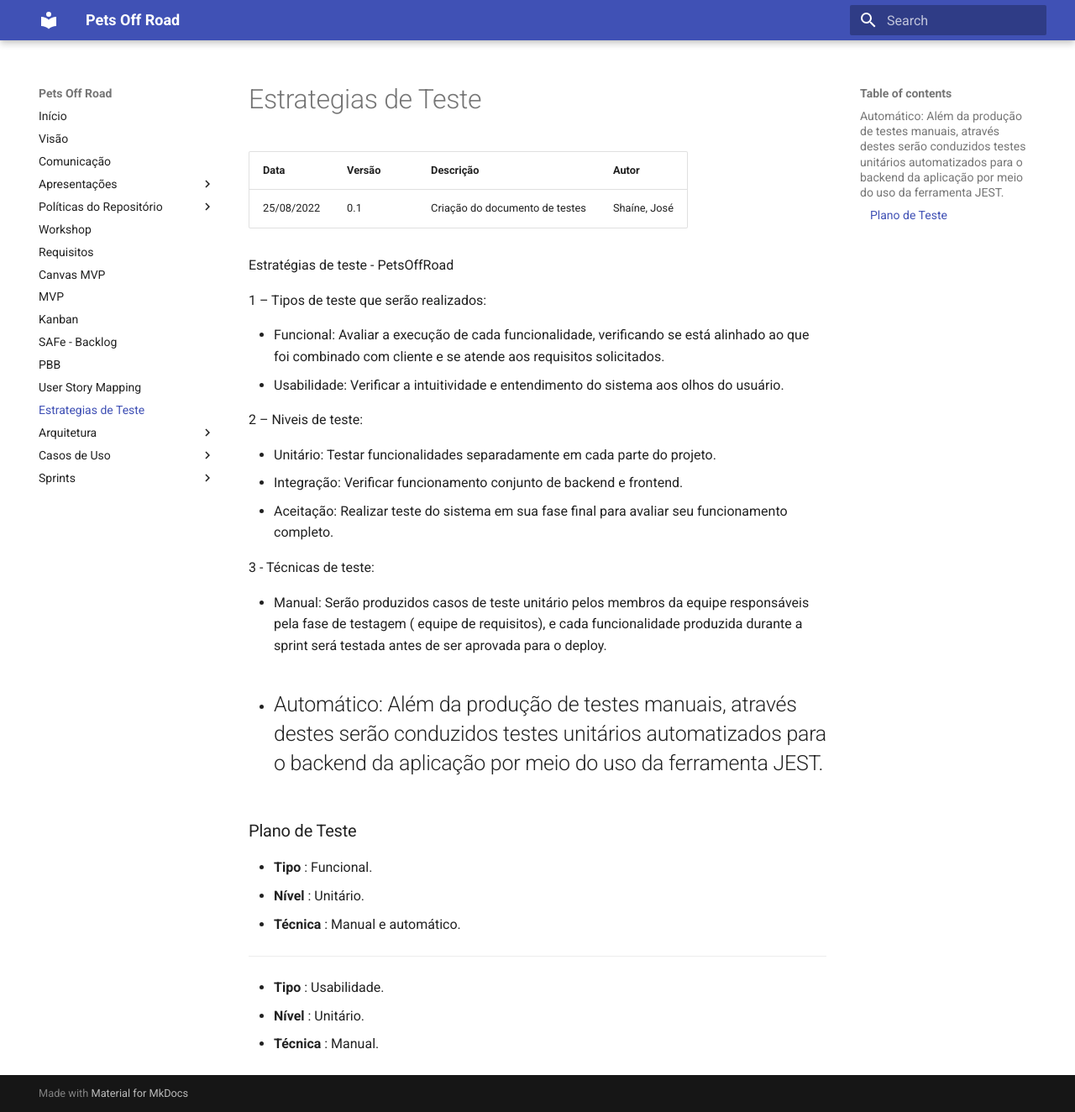
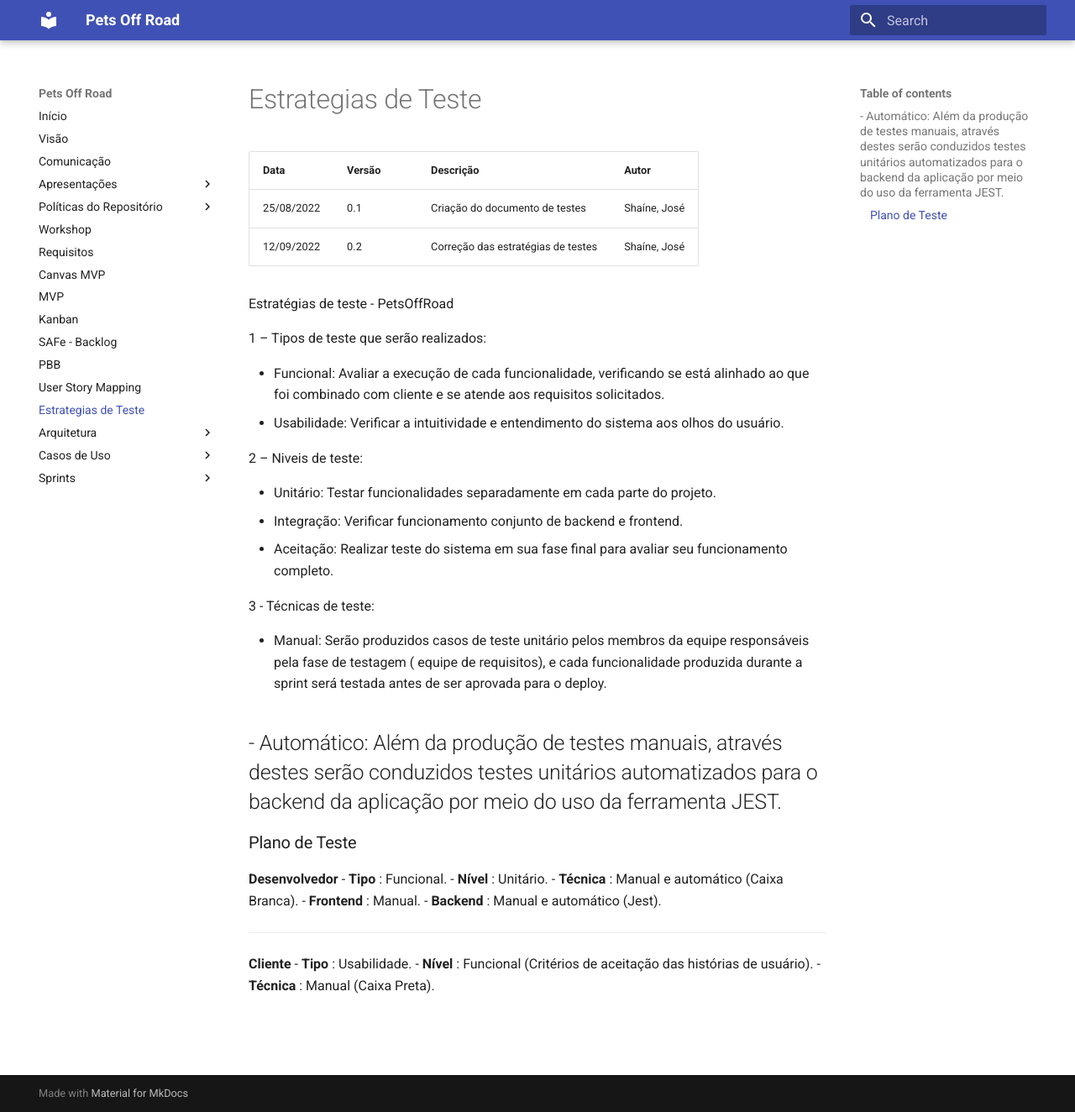
Before and after one commit to mdsreq-fga-unb/2022.1-pets-off-road, an MkDocs documentation site: the page built from docs/testes.md, in a window 1280 px wide and 1324 px high. Shown: the whole window at 84% size. Built offline with MkDocs 1.6.1 and Material for MkDocs 9.7.7, drawn with Linux system fonts in a browser that asks for light colours.

Commit message:
Correção das estratégias.
Co-authored-by: Jose Filipi <filipiffunb@gmail.com>

```diff
--- a/docs/testes.md
+++ b/docs/testes.md
@@ -1,6 +1,7 @@
 | Data | Versão | Descrição | Autor |
 |--------|-----------|---------------|---------|
 | 25/08/2022 | 0.1 | Criação do documento de testes | Shaíne, José|
+| 12/09/2022 | 0.2 | Correção das estratégias de testes | Shaíne, José|
 
 
 Estratégias de teste - PetsOffRoad
@@ -19,17 +20,21 @@
 3 - Técnicas de teste:
 
 - Manual: Serão produzidos casos de teste unitário pelos membros da equipe responsáveis pela fase de testagem ( equipe de requisitos), e cada funcionalidade produzida durante a sprint será testada antes de ser aprovada para o deploy.
+
 - Automático: Além da produção de testes manuais, através destes serão conduzidos testes unitários automatizados para o backend da aplicação por meio do uso da ferramenta JEST.
 -
 
 ### Plano de Teste
 
+**Desenvolvedor**
 - **Tipo** : Funcional.
 - **Nível** : Unitário.
-- **Técnica** : Manual e automático.
-
+- **Técnica** : Manual e automático (Caixa Branca).
+- **Frontend** : Manual.
+- **Backend** : Manual e automático (Jest).
 --------------------------------------------------------------------
 
+**Cliente**
 - **Tipo** : Usabilidade.
-- **Nível** : Unitário.
-- **Técnica** : Manual.
+- **Nível** : Funcional (Critérios de aceitação das histórias de usuário).
+- **Técnica** : Manual (Caixa Preta).
```
